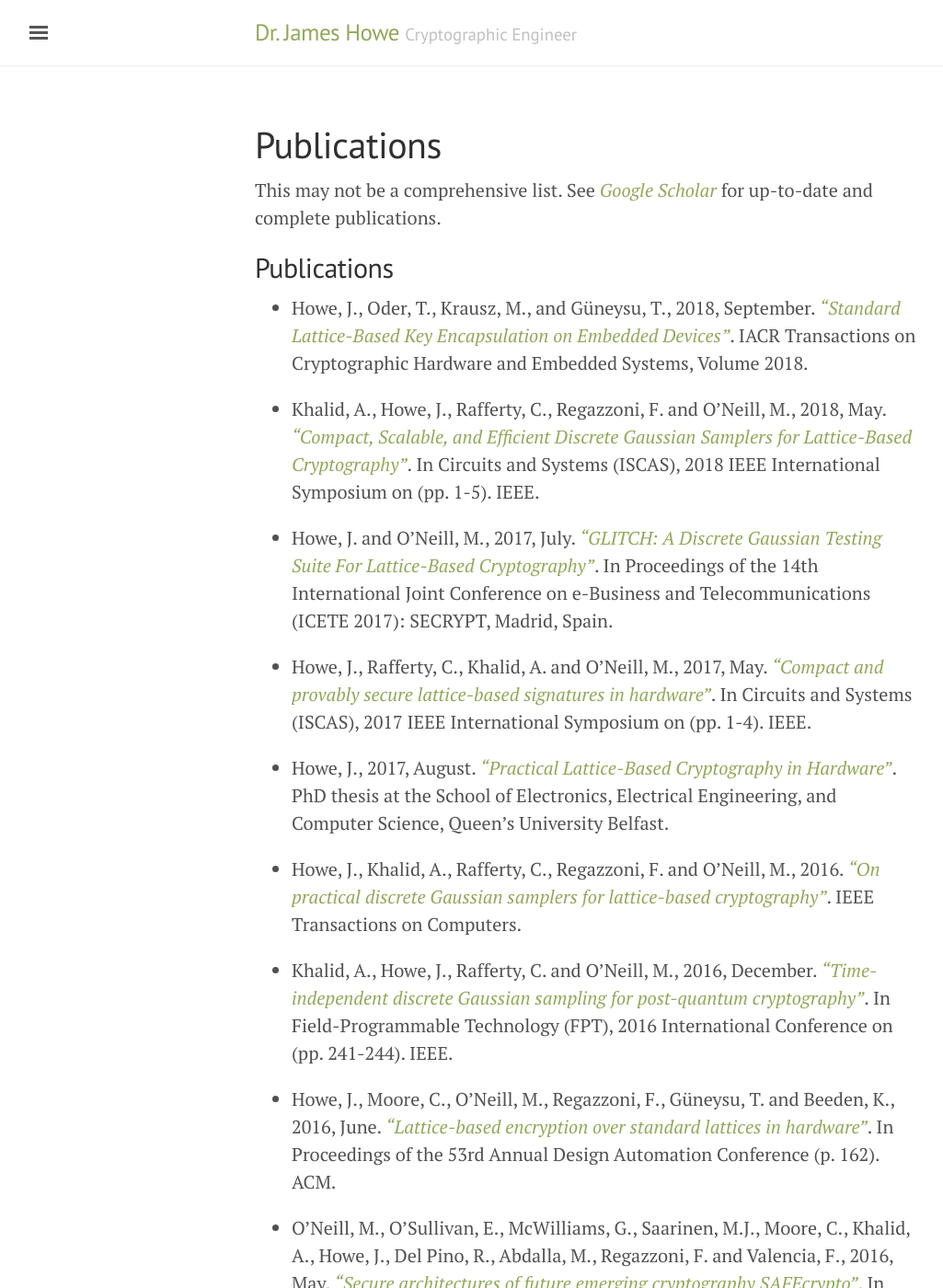
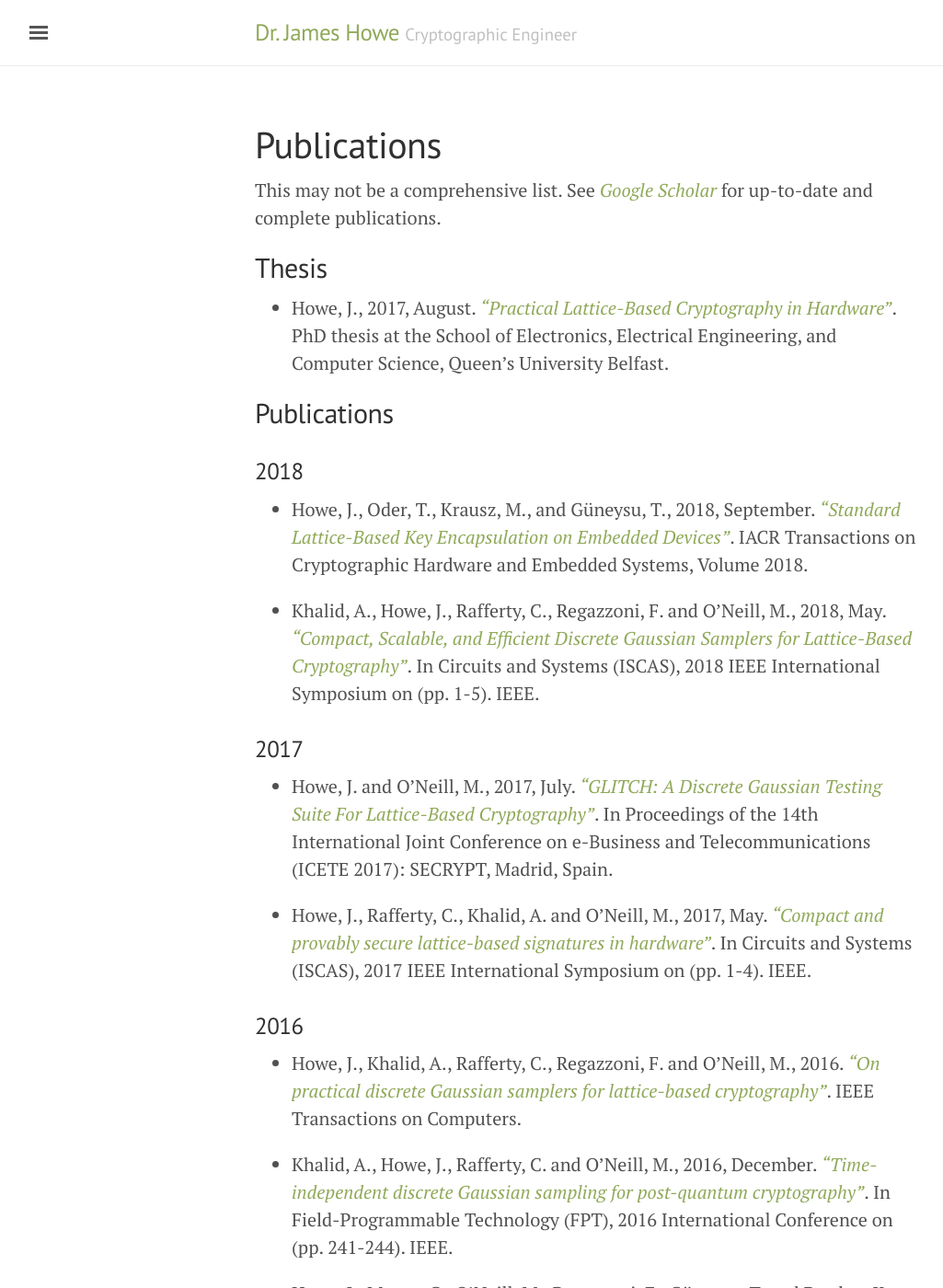
Before and after one commit to jameshoweee/jameshoweee.github.io, a Jekyll site: the page built from papers.md, in a window 1280 px wide and 1400 px high. Shown: the whole window at 92% size, without its empty margins (3-1028 px from the left). Built offline with Jekyll 4.4.1, drawn with Linux system fonts in a browser that asks for light colours; some of the changed text lies outside the part shown.

Commit message:
Update papers.md

```diff
--- a/papers.md
+++ b/papers.md
@@ -7,18 +7,22 @@ permalink: /publications/
 This may not be a comprehensive list.
 See [*Google Scholar*](https://scholar.google.co.uk/citations?user=LItUNn4AAAAJ&hl=en) for up-to-date and complete publications.
 
+## Thesis
+*	Howe, J., 2017, August. [*"Practical Lattice-Based Cryptography in Hardware"*](files/thesis.pdf). PhD thesis at the School of Electronics, Electrical Engineering, and Computer Science, Queen’s University Belfast.
+
 ## Publications
 
+### 2018
 *	Howe, J., Oder, T., Krausz, M., and Güneysu, T., 2018, September. [*"Standard Lattice-Based Key Encapsulation on Embedded Devices"*](https://eprint.iacr.org/2018/686). IACR Transactions on Cryptographic Hardware and Embedded Systems, Volume 2018.
 
 *	Khalid, A., Howe, J., Rafferty, C., Regazzoni, F. and O'Neill, M., 2018, May. [*"Compact, Scalable, and Efficient Discrete Gaussian Samplers for Lattice-Based Cryptography"*](https://eprint.iacr.org/2018/265). In Circuits and Systems (ISCAS), 2018 IEEE International Symposium on (pp. 1-5). IEEE.
 
+### 2017
 *	Howe, J. and O’Neill, M., 2017, July. [*"GLITCH: A Discrete Gaussian Testing Suite For Lattice-Based Cryptography"*](https://eprint.iacr.org/2017/438). In Proceedings of the 14th International Joint Conference on e-Business and Telecommunications (ICETE 2017): SECRYPT, Madrid, Spain.
 
 *	Howe, J., Rafferty, C., Khalid, A. and O'Neill, M., 2017, May. [*"Compact and provably secure lattice-based signatures in hardware"*](https://ieeexplore.ieee.org/abstract/document/8050566/). In Circuits and Systems (ISCAS), 2017 IEEE International Symposium on (pp. 1-4). IEEE.
 
-*	Howe, J., 2017, August. [*"Practical Lattice-Based Cryptography in Hardware"*](files/thesis.pdf). PhD thesis at the School of Electronics, Electrical Engineering, and Computer Science, Queen’s University Belfast.
-
+### 2016
 *	Howe, J., Khalid, A., Rafferty, C., Regazzoni, F. and O'Neill, M., 2016. [*"On practical discrete Gaussian samplers for lattice-based cryptography"*](https://ieeexplore.ieee.org/abstract/document/7792671/). IEEE Transactions on Computers.
 
 *	Khalid, A., Howe, J., Rafferty, C. and O'Neill, M., 2016, December. [*"Time-independent discrete Gaussian sampling for post-quantum cryptography"*](https://ieeexplore.ieee.org/abstract/document/7929543/). In Field-Programmable Technology (FPT), 2016 International Conference on (pp. 241-244). IEEE.
@@ -27,4 +31,4 @@ See [*Google Scholar*](https://scholar.google.co.uk/citations?user=LItUNn4AAAAJ&
 
 *	O'Neill, M., O'Sullivan, E., McWilliams, G., Saarinen, M.J., Moore, C., Khalid, A., Howe, J., Del Pino, R., Abdalla, M., Regazzoni, F. and Valencia, F., 2016, May. [*"Secure architectures of future emerging cryptography SAFEcrypto"*](https://dl.acm.org/citation.cfm?id=2907756). In Proceedings of the ACM International Conference on Computing Frontiers (pp. 315-322). ACM.
 
-*	Howe, J., Pöppelmann, T., O'neill, M., O'Sullivan, E. and Güneysu, T., 2015. [*"Practical Lattice-based Digital Signature Schemes"*](https://dl.acm.org/citation.cfm?id=2724713). ACM Transactions on Embedded Computing Systems (TECS), 14(3), p.41.
+*	Howe, J., Pöppelmann, T., O'Neill, M., O'Sullivan, E. and Güneysu, T., 2015. [*"Practical Lattice-based Digital Signature Schemes"*](https://dl.acm.org/citation.cfm?id=2724713). ACM Transactions on Embedded Computing Systems (TECS), 14(3), p.41.
```
